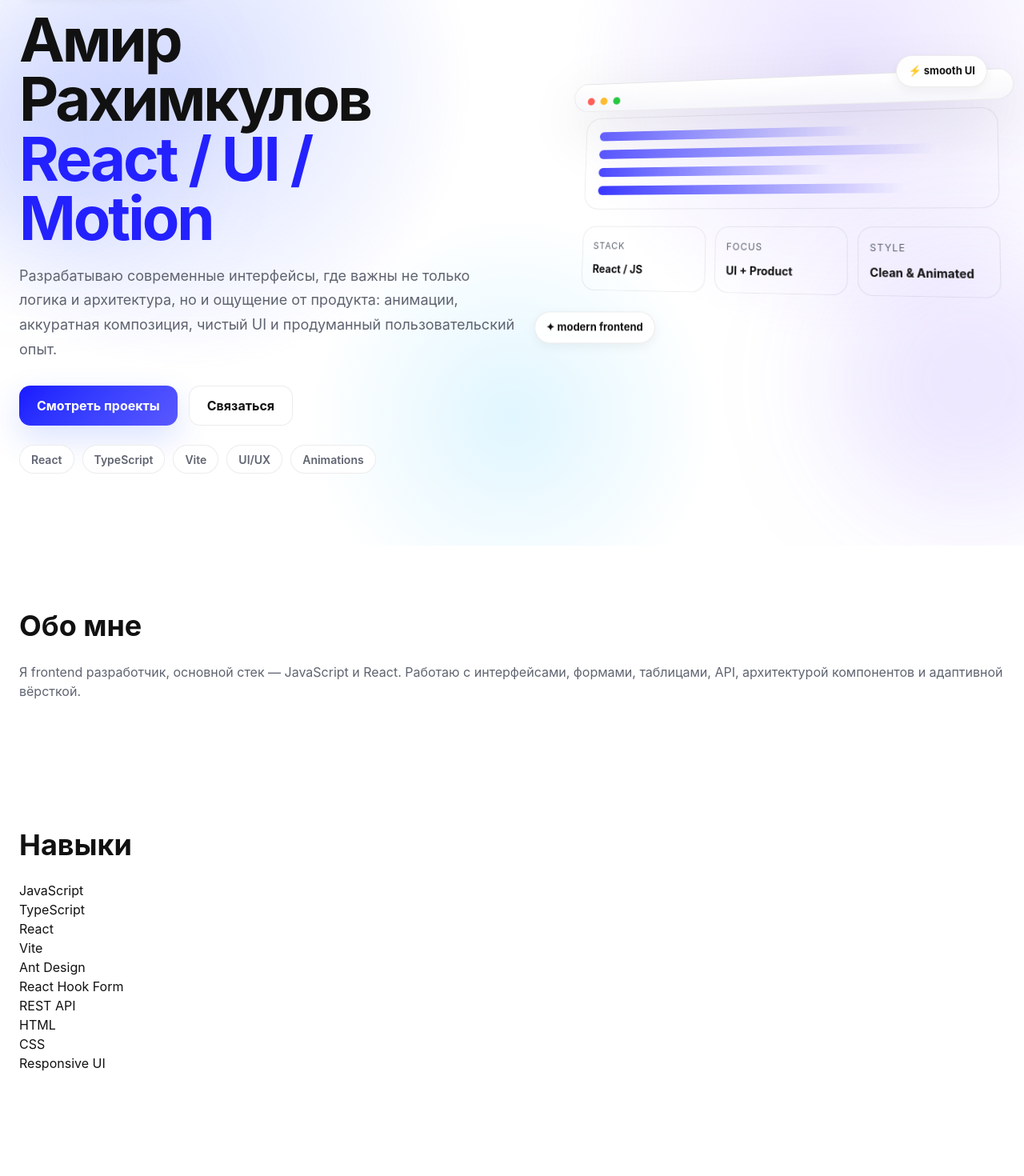
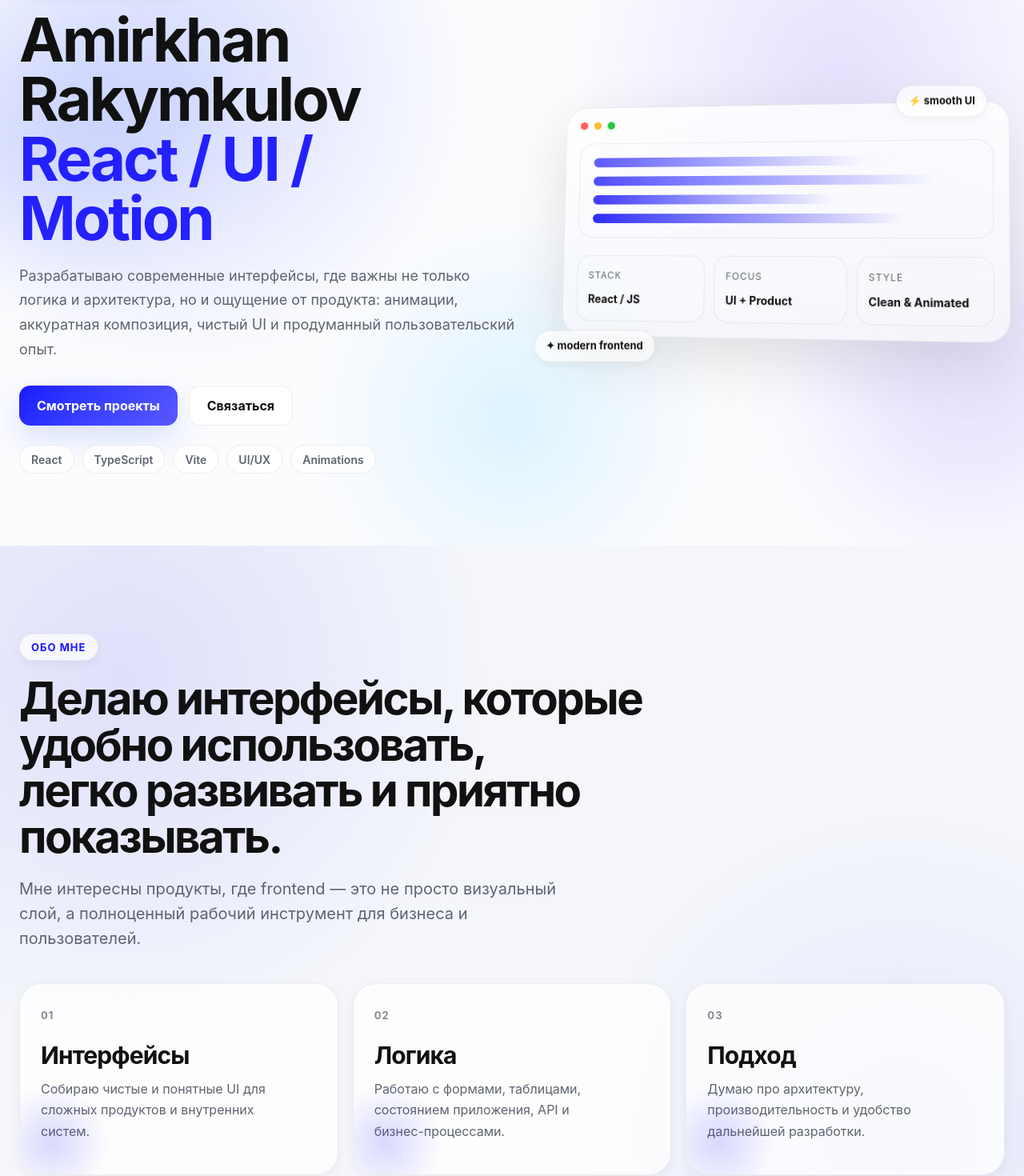
Before and after one commit to Dastrixx/Overview, a React (Vite) app: page / in a window 1280 px wide. Shown: the part 120-1590 px from the top of the page at 80% size. Built offline with nearby package versions, Linux system fonts and the light colour scheme.

Commit message:
add about as

```diff
--- a/src/sections/About/About.css
+++ b/src/sections/About/About.css
@@ -0,0 +1,192 @@
+.about {
+  padding: 110px 0;
+  color: var(--color-text);
+  background:
+    radial-gradient(
+      circle at 12% 18%,
+      color-mix(in srgb, var(--color-primary) 10%, transparent),
+      transparent 34%
+    ),
+    radial-gradient(
+      circle at 88% 82%,
+      color-mix(in srgb, var(--color-primary) 7%, transparent),
+      transparent 30%
+    ),
+    var(--color-bg-secondary);
+  min-height: calc(100vh - var(--header-height));
+}
+
+.about__container {
+  width: min(var(--container-width), calc(100% - (var(--container-padding) * 2)));
+  margin: 0 auto;
+}
+
+.about__intro {
+  max-width: 860px;
+  margin-bottom: 40px;
+}
+
+.about__label {
+  display: inline-flex;
+  align-items: center;
+  min-height: 34px;
+  padding: 0 14px;
+  margin-bottom: 18px;
+  border-radius: 999px;
+  background: color-mix(in srgb, var(--color-surface) 88%, transparent);
+  border: 1px solid var(--color-border);
+  font-size: 13px;
+  line-height: 1;
+  font-weight: 700;
+  letter-spacing: 0.08em;
+  text-transform: uppercase;
+  color: var(--color-primary);
+  box-shadow: var(--shadow-sm);
+}
+
+.about__title {
+  margin: 0;
+  font-size: clamp(34px, 4.4vw, 64px);
+  line-height: 1.02;
+  letter-spacing: -0.045em;
+  font-weight: 700;
+  color: var(--color-text);
+  text-wrap: balance;
+}
+
+.about__text {
+  margin: 22px 0 0;
+  max-width: 680px;
+  font-size: 20px;
+  line-height: 1.55;
+  color: var(--color-text-secondary);
+}
+
+.about__cards {
+  display: grid;
+  grid-template-columns: repeat(3, minmax(0, 1fr));
+  gap: 18px;
+}
+
+.aboutCard {
+  position: relative;
+  min-height: 240px;
+  padding: 26px;
+  border-radius: 28px;
+  background: color-mix(in srgb, var(--color-surface) 94%, transparent);
+  border: 1px solid var(--color-border);
+  box-shadow: var(--shadow-sm);
+  overflow: hidden;
+  transition:
+    transform var(--transition-default),
+    border-color var(--transition-default),
+    box-shadow var(--transition-default),
+    background var(--transition-default);
+}
+
+.aboutCard::before {
+  content: "";
+  position: absolute;
+  left: -30px;
+  bottom: -30px;
+  width: 140px;
+  height: 140px;
+  border-radius: 999px;
+  background: radial-gradient(
+    circle,
+    color-mix(in srgb, var(--color-primary) 16%, transparent) 0%,
+    color-mix(in srgb, var(--color-primary) 8%, transparent) 36%,
+    transparent 72%
+  );
+  pointer-events: none;
+}
+
+.aboutCard:hover {
+  transform: translateY(-4px);
+  border-color: color-mix(in srgb, var(--color-primary) 22%, var(--color-border));
+  box-shadow: var(--shadow-md);
+}
+
+.aboutCard__number {
+  display: inline-block;
+  margin-bottom: 28px;
+  font-size: 13px;
+  line-height: 1;
+  font-weight: 700;
+  letter-spacing: 0.08em;
+  color: var(--color-text-secondary);
+  opacity: 0.75;
+}
+
+.aboutCard__title {
+  margin: 0 0 14px;
+  font-size: 30px;
+  line-height: 1;
+  letter-spacing: -0.03em;
+  font-weight: 700;
+  color: var(--color-text);
+}
+
+.aboutCard__text {
+  margin: 0;
+  max-width: 290px;
+  font-size: 16px;
+  line-height: 1.65;
+  color: var(--color-text-secondary);
+}
+
+@media (max-width: 980px) {
+  .about {
+    padding: 90px 0;
+  }
+
+  .about__cards {
+    grid-template-columns: 1fr;
+  }
+
+  .aboutCard {
+    min-height: auto;
+  }
+
+  .aboutCard__text {
+    max-width: 100%;
+  }
+}
+
+@media (max-width: 640px) {
+  .about {
+    padding: 72px 0;
+  }
+
+  .about__intro {
+    margin-bottom: 28px;
+  }
+
+  .about__title {
+    font-size: clamp(30px, 11vw, 42px);
+    line-height: 1.04;
+  }
+
+  .about__text {
+    font-size: 16px;
+    line-height: 1.65;
+  }
+
+  .aboutCard {
+    padding: 22px;
+    border-radius: 22px;
+  }
+
+  .aboutCard__title {
+    font-size: 24px;
+  }
+
+  .aboutCard__number {
+    margin-bottom: 18px;
+  }
+
+  .aboutCard__text {
+    font-size: 15px;
+    line-height: 1.6;
+  }
+}
--- a/src/sections/About/About.tsx
+++ b/src/sections/About/About.tsx
@@ -1,15 +1,51 @@
 import "./About.css";
+
+const cards = [
+  {
+    number: "01",
+    title: "Интерфейсы",
+    text: "Собираю чистые и понятные UI для сложных продуктов и внутренних систем.",
+  },
+  {
+    number: "02",
+    title: "Логика",
+    text: "Работаю с формами, таблицами, состоянием приложения, API и бизнес-процессами.",
+  },
+  {
+    number: "03",
+    title: "Подход",
+    text: "Думаю про архитектуру, производительность и удобство дальнейшей разработки.",
+  },
+];
 
 export default function About() {
   return (
-    <section id="about" className="about section">
-      <div className="container">
-        <h2 className="section-title">Обо мне</h2>
-        <p className="section-text">
-          Я frontend разработчик, основной стек — JavaScript и React. Работаю с
-          интерфейсами, формами, таблицами, API, архитектурой компонентов и адаптивной
-          вёрсткой.
-        </p>
+    <section id="about" className="about">
+      <div className="container about__container">
+        <div className="about__intro">
+          <span className="about__label">Обо мне</span>
+
+          <h2 className="about__title">
+            Делаю интерфейсы, которые удобно использовать,
+            <br />
+            легко развивать и приятно показывать.
+          </h2>
+
+          <p className="about__text">
+            Мне интересны продукты, где frontend — это не просто визуальный слой, а
+            полноценный рабочий инструмент для бизнеса и пользователей.
+          </p>
+        </div>
+
+        <div className="about__cards">
+          {cards.map((card) => (
+            <article key={card.number} className="aboutCard">
+              <span className="aboutCard__number">{card.number}</span>
+              <h3 className="aboutCard__title">{card.title}</h3>
+              <p className="aboutCard__text">{card.text}</p>
+            </article>
+          ))}
+        </div>
       </div>
     </section>
   );
--- a/src/sections/Hero/Hero.css
+++ b/src/sections/Hero/Hero.css
@@ -170,37 +170,8 @@
   position: relative;
 }
 
-.heroCardWrap {
-  position: relative;
-  perspective: 1400px;
-}
-
 .heroCard {
   position: relative;
-  min-height: 368px;
-  border-radius: 28px;
-  transform-style: preserve-3d;
-  animation: heroCardFloat 6s ease-in-out infinite;
-  cursor: pointer;
-}
-
-.heroCard__inner {
-  position: relative;
-  width: 100%;
-  height: 100%;
-  transition: transform 0.7s ease;
-  transform-style: preserve-3d;
-}
-
-.heroCard:hover .heroCard__inner,
-.heroCard:focus-visible .heroCard__inner,
-.heroCard:active .heroCard__inner {
-  transform: rotateY(180deg);
-}
-
-.heroCard__face {
-  position: absolute;
-  inset: 0;
   padding: 18px;
   border-radius: 28px;
   border: 1px solid var(--color-border);
@@ -213,38 +184,8 @@
     0 24px 80px rgba(0, 0, 0, 0.12),
     inset 0 1px 0 rgba(255, 255, 255, 0.08);
   backdrop-filter: blur(16px);
-  backface-visibility: hidden;
-  -webkit-backface-visibility: hidden;
-}
-
-.heroCard__face--front {
-  transform: rotateY(0deg);
-}
-
-.heroCard__face--back {
-  transform: rotateY(180deg);
-  display: grid;
-  align-content: center;
-  gap: 16px;
-}
-
-.heroCard__backTitle {
-  margin: 0;
-  font-size: 26px;
-}
-
-.heroCard__backList {
-  margin: 0;
-  padding-left: 18px;
-  display: grid;
-  gap: 8px;
-  color: var(--color-text-secondary);
-}
-
-.heroCard__backHint {
-  margin: 0;
-  font-size: 13px;
-  color: var(--color-primary);
+  transform: perspective(1200px) rotateY(-8deg) rotateX(4deg);
+  animation: heroCardFloat 6s ease-in-out infinite;
 }
 
 .heroCard__top {
@@ -365,7 +306,7 @@
 
 .heroFloating--two {
   left: -26px;
-  bottom: 30px;
+  bottom: -30px;
   animation: floatingBadge 5.1s ease-in-out infinite;
   animation-delay: 0.5s;
 }
@@ -456,7 +397,7 @@
   }
 
   .heroCard {
-    min-height: 340px;
+    transform: none;
   }
 }
 
@@ -478,10 +419,6 @@
     grid-template-columns: 1fr;
   }
 
-  .heroCard__backTitle {
-    font-size: 18px;
-  }
-
   .heroFloating--two {
     left: 10px;
     bottom: -12px;
--- a/src/sections/Hero/Hero.tsx
+++ b/src/sections/Hero/Hero.tsx
@@ -15,7 +15,7 @@ export default function Hero() {
           <p className="hero__eyebrow hero__reveal">Frontend Developer</p>
 
           <h1 className="hero__title hero__reveal hero__reveal--delay1">
-            Амир Рахимкулов
+            Amirkhan Rakymkulov
             <span className="hero__titleAccent"> React / UI / Motion</span>
           </h1>
 
@@ -46,7 +46,12 @@ export default function Hero() {
 
         <div className="hero__right hero__reveal hero__reveal--delay2">
           <div className="heroCardWrap">
-            <div className="heroCard" role="button" tabIndex={0} aria-label="Flip hero card">
+            <div
+              className="heroCard"
+              role="button"
+              tabIndex={0}
+              aria-label="Flip hero card"
+            >
               <div className="heroCard__inner">
                 <div className="heroCard__face heroCard__face--front">
                   <div className="heroCard__top">
@@ -82,15 +87,17 @@ export default function Hero() {
                   </div>
                 </div>
 
-                <div className="heroCard__face heroCard__face--back">
+                {/* <div className="heroCard__face heroCard__face--back">
                   <p className="heroCard__backTitle">Как я работаю</p>
                   <ul className="heroCard__backList">
                     <li>Проектирую UI и поведение до начала верстки.</li>
                     <li>Делаю плавные анимации без перегруза.</li>
                     <li>Слежу за чистотой архитектуры и DX.</li>
                   </ul>
-                  <p className="heroCard__backHint">Наведи / тапни, чтобы перевернуть обратно</p>
-                </div>
+                  <p className="heroCard__backHint">
+                    Наведи / тапни, чтобы перевернуть обратно
+                  </p>
+                </div> */}
               </div>
             </div>
 
--- a/src/styles/global.css
+++ b/src/styles/global.css
@@ -1,7 +1,7 @@
 html {
+  scroll-snap-type: y proximity;
   scroll-behavior: smooth;
 }
-
 html,
 body,
 #root {
@@ -44,11 +44,7 @@ select {
   margin: 0 auto;
 }
 
-.section {
-  padding: 80px 0;
-}
-
-.app-shell {
+scroll-margin-top .app-shell {
   min-height: 100vh;
   display: flex;
   flex-direction: column;
@@ -101,6 +97,12 @@ p {
   }
 }
 
+@media (min-width: 1024px) {
+  html {
+    scroll-snap-type: y mandatory;
+  }
+}
+
 @media (max-width: 992px) {
   .section {
     padding: 64px 0;
--- a/src/styles/variables.css
+++ b/src/styles/variables.css
@@ -14,20 +14,20 @@
 }
 
 html[data-theme="light"] {
-  --color-bg: #ffffff;
-  --color-bg-secondary: #f6f7fb;
-  --color-surface: #ffffff;
-  --color-surface-soft: #f1f3f9;
+  --color-bg: #fcfcfe;
+  --color-bg-secondary: #f4f6fb;
+  --color-surface: rgba(255, 255, 255, 0.82);
+  --color-surface-soft: #eef2f8;
 
   --color-text: #111111;
   --color-text-secondary: #5f6470;
 
-  --color-border: rgba(17, 17, 17, 0.08);
+  --color-border: rgba(17, 17, 17, 0.07);
   --color-primary: #1a17ff;
   --color-primary-hover: #100de0;
 
-  --shadow-sm: 0 4px 14px rgba(17, 17, 17, 0.06);
-  --shadow-md: 0 12px 36px rgba(17, 17, 17, 0.1);
+  --shadow-sm: 0 4px 14px rgba(17, 17, 17, 0.05);
+  --shadow-md: 0 12px 36px rgba(17, 17, 17, 0.08);
 }
 
 html[data-theme="dark"] {
```
